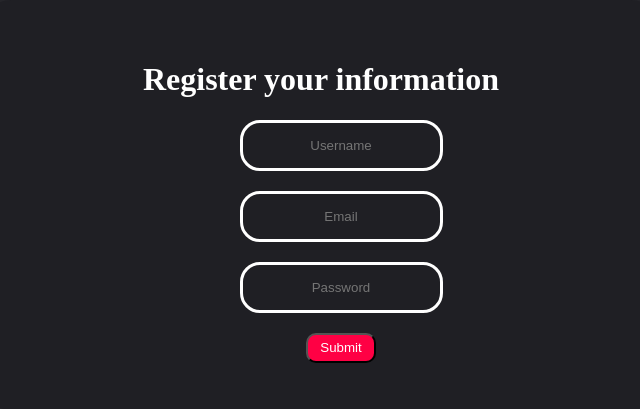
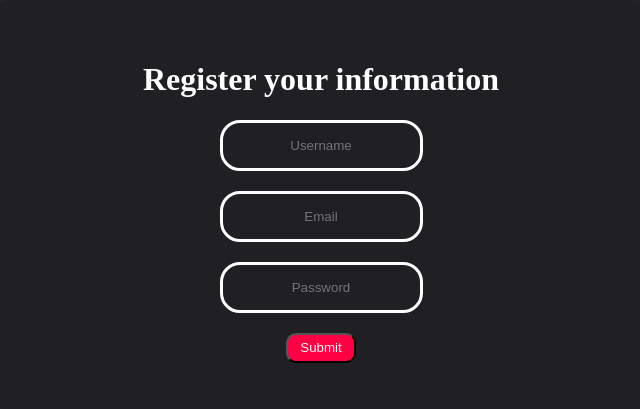
Before and after one commit to abdulazizAbabutain/CS438-Spring-2021, a PHP site: page /Registration.html in a window 1280 px wide. Shown: the top 409 px of the page, without its empty margins (319-959 px from the left). Run offline with PHP 8.4, Linux system fonts and the light colour scheme.

Commit message:
orginze the files and edit

```diff
--- a/Front-end/Home_page/Log_in_page/Game_Page/GameStyle.css
+++ b/Front-end/Home_page/Log_in_page/Game_Page/Game/GameStyle.css
@@ -52,3 +52,5 @@
 .incorrect {
     background-color: #d64a45;
 }
+
+/* game styleing  */
--- a/Front-end/Home_page/Log_in_page/Game_Page/GameManu.html
+++ b/Front-end/Home_page/Log_in_page/Game_Page/GameManu.html
@@ -15,7 +15,7 @@
         <table>
             <div class="box">
                 <button>
-                    <a class="content" href="Game.html">Play</a>
+                    <a class="content" href="Game/Game.html">Play</a>
                 </button>
             </div>
         </table>
--- a/Front-end/Home_page/Registration_page/RegisterStyle.css
+++ b/Front-end/Home_page/Registration_page/RegisterStyle.css
@@ -14,6 +14,10 @@ body{
      background:#1f1f24 ;
      text-align: center;
      border-radius: 30px;
+ }
+
+ ul{
+     padding: 0;
  }
 
  input{
```
Also changed, not shown: Front-end/Home_page/Log_in_page/Game_Page/Game/Game.html (renamed from Front-end/Home_page/Log_in_page/Game_Page/Game.html), Front-end/Home_page/Log_in_page/Game_Page/Game/Game.js (renamed from Front-end/Home_page/Log_in_page/Game_Page/Game.js).
